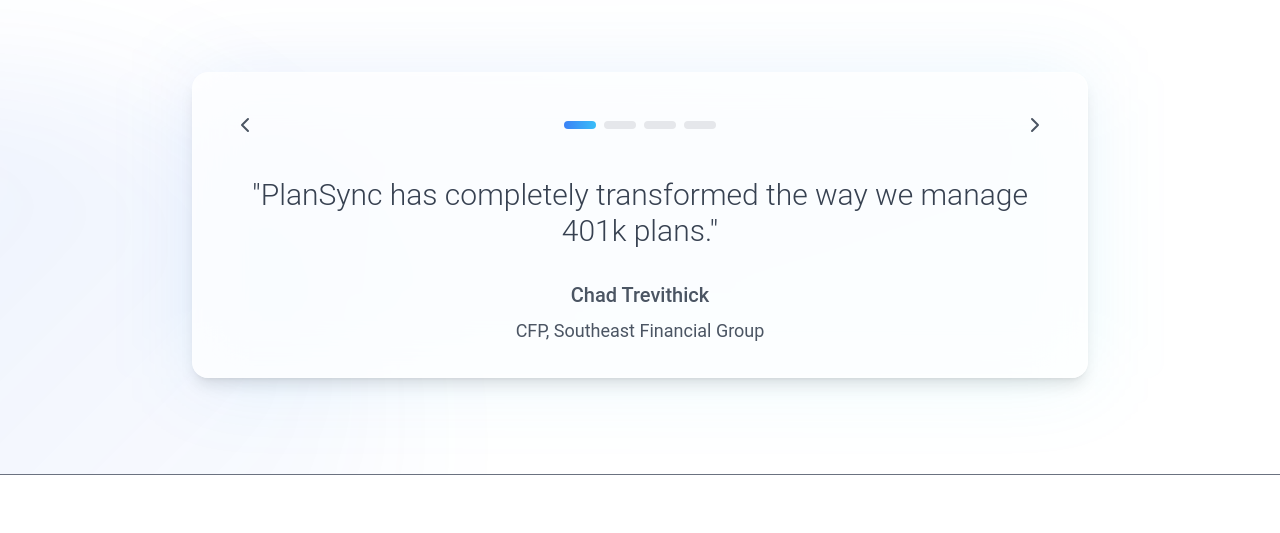
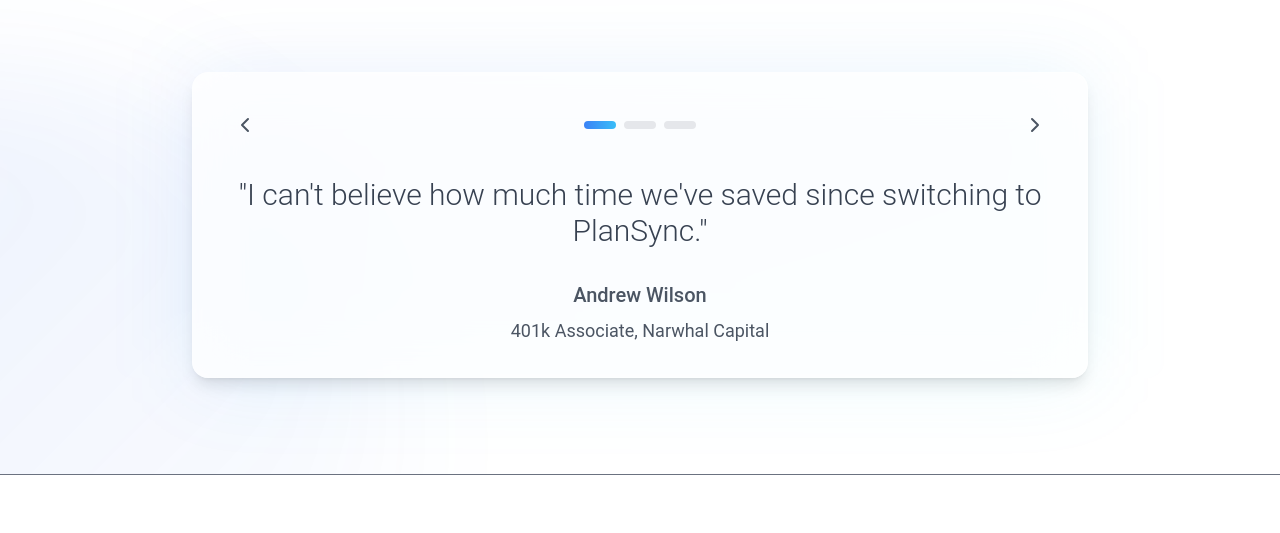
Before and after one commit to tahmidawal/401k-Pro-Website, a React app: page / in a window 1280 px wide. Shown: the part 6337-6870 px from the top of the page. Built offline with nearby package versions, Linux system fonts and the light colour scheme; some packages are replaced by stand-ins of ours.

Commit message:
Remove Chad Trevithick testimonial

```diff
--- a/src/components/Testimonials.js
+++ b/src/components/Testimonials.js
@@ -34,11 +34,6 @@
 
 // Testimonials data
 const testimonials = [
-  {
-    quote: "PlanSync has completely transformed the way we manage 401k plans.",
-    author: "Chad Trevithick",
-    position: "CFP, Southeast Financial Group"
-  },
   {
     quote: "I can't believe how much time we've saved since switching to PlanSync.",
     author: "Andrew Wilson",
```
